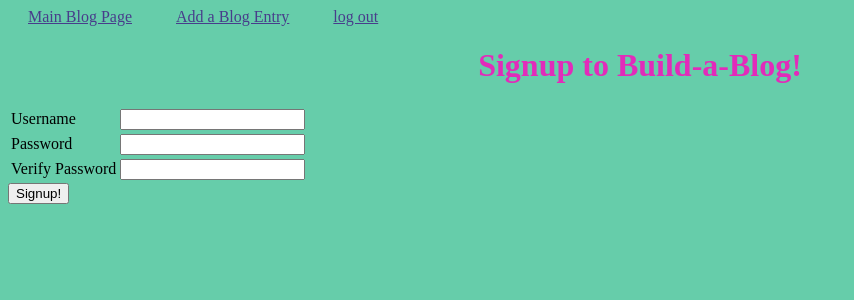
After one commit to LilZen/blogz, a Flask app: page /signup in a window 1280 px wide. The commit adds this page. Shown: the top 300 px of the page, without its empty margins (0-854 px from the left). Run offline with Flask 2, Linux system fonts and the light colour scheme.

Commit message:
updated login and signup

```diff
--- a/main.py
+++ b/main.py
@@ -1,11 +1,12 @@
-from flask import Flask, request, redirect, render_template
+from flask import Flask, request, redirect, render_template, session, flash
 from flask_sqlalchemy import SQLAlchemy
 
 app = Flask(__name__)
 app.config['DEBUG'] = True
-app.config['SQLALCHEMY_DATABASE_URI'] = 'mysql+pymysql://build-a-blog:buildablog@localhost:8889/build-a-blog'
+app.config['SQLALCHEMY_DATABASE_URI'] = 'mysql+pymysql://blogz:blogz@localhost:8889/blogz'
 app.config['SQLALCHEMY_ECHO'] = True
 db = SQLAlchemy(app)
+app.secret_key = 'y337kGcys&zP3B'
 
 
 class Blog(db.Model):
@@ -13,20 +14,38 @@ class Blog(db.Model):
     id = db.Column(db.Integer, primary_key=True)
     title = db.Column(db.String(120))
     body = db.Column(db.String(1000))
+    owner_id = db.Column(db.Integer, db.ForeignKey('user.id'))
 
-    def __init__(self, title, body):
+    def __init__(self, title, body, owner):
         self.title = title
         self.body = body
+        self.owner = owner
 
+class User(db.Model):
+
+    id = db.Column(db.Integer, primary_key=True)
+    username = db.Column(db.String(20))
+    password = db.Column(db.String(20))
+    blog = db.relationship('Blog', backref='owner')
+
+    def __init__(self, username, password):
+        self.username = username
+        self.password = password
+
+#@app.before_request
+#def require_login():
+#    allowed_routes = ['login', 'index','signup']
+#    if request.endpoint not in allowed_routes and 'username' not in session:
+#        return redirect('/login')
 
 @app.route('/blog')
 def index():
-
+    #goes to individual blog page
     if request.args:
         blog_id = request.args.get('id')
         myblog = Blog.query.get(blog_id)
         return render_template ('blog.html', myblog=myblog)
-
+    #Main blog page with full list of blogs
     else:
         completed_blogs = Blog.query.all()
         return render_template('blog.html', title="Build a Blog", completed_blogs=completed_blogs)
@@ -35,7 +54,7 @@ def index():
 def submit_post():
 
     blog = Blog.query.all()
-
+    #checks for blog title and blog body is filled out
     if request.method == 'POST':
         blog_title = request.form['blog_title']
         blog_body = request.form['blog_body']
@@ -51,7 +70,7 @@ def submit_post():
             blog_body_error = "Please write a blog."
 
         if not blog_title_error and not blog_body_error:
-            new_blog = Blog(blog_title, blog_body)
+            new_blog = Blog(blog_title, blog_body, owner)
             db.session.add(new_blog)
             db.session.commit()
 
@@ -62,5 +81,51 @@ def submit_post():
     else:
         return render_template('newpost.html', blog=blog)
 
+@app.route('/login', methods=['POST','GET'])
+def login():
+
+    if request.method == ['POST']:
+        username = request.form['username']
+        password = request.form['password']
+        user = User.query.filter_by(username=username).first()
+        #validate signin
+        if user and user.password == password:
+            session['username'] = username
+            flash("You are now logged into your build-a-blog")
+            return redirect ('/blog')
+        else:
+            flash('Invalid password or username','error')
+    else:
+        return render_template('login.html')
+
+@app.route('/signup', methods=['POST','GET'])
+def signup():
+
+    if request.method == ['POST']:
+        username = request.form['username']
+        password = request.form['password']
+        verify = request.form['verify']
+
+        # TODO - validate user's data
+
+        existing_user = User.query.filter_by(username=username).first()
+        if not existing_user:
+            new_user = User(username, password)
+            db.session.add(new_user)
+            db.session.commit()
+            session['username'] = username
+            return redirect('/newpost')
+        else:
+            # TODO - user better response messaging
+            return "<h1>Duplicate user</h1>"
+
+    else:
+        return render_template('signup.html')
+
+@app.route('/logout')
+def logout():
+    del session['username']
+    return redirect('/blog')
+
 if __name__ == '__main__':
     app.run()
--- a/templates/base.html
+++ b/templates/base.html
@@ -29,7 +29,16 @@
     <!-- navigation links -->
         <a href='/blog'>Main Blog Page</a>
         <a href='/newpost'>Add a Blog Entry</a>
+        <a href='/logout'>log out</a>
     </div>
+
+    {% with messages = get_flashed_messages(with_categories=True) %}
+    <ul>
+    {% for category,message in messages %}
+        <li class="{{category}}">{{message}}</li>
+    {% endfor %}
+    </ul>
+{% endwith %}
 
     {% block content %}
     {% endblock %}
--- a/templates/blog.html
+++ b/templates/blog.html
@@ -1,6 +1,7 @@
 {% extends "base.html" %}
 
 {% block content %}
+<a href='/login'>Login</a>
 <!-- List the blogs-->
   <h1>Build A Blog</h1>
   <hr />
--- /dev/null
+++ b/templates/signup.html
@@ -0,0 +1,28 @@
+{% extends "base.html" %}
+
+{% block content %}
+<h1>Signup to Build-a-Blog!</h1>
+<form action="/signup" method="POST">
+    <table>
+        <tr>
+            <td><label for="username">Username</label></td>
+            <td>
+                <input name="username" type="text" value="{{ username }}">
+            </td>
+        </tr>
+        <tr>
+            <td><label for="password">Password</label></td>
+            <td>
+                <input name="password" type="password">
+            </td>
+        </tr>
+        <tr>
+            <td><label for="verify">Verify Password</label></td>
+            <td>
+                <input name="verify" type="password">
+            </td>
+        </tr>
+    </table>
+    <input type="submit" value="Signup!">
+</form>
+{% endblock %}
```
Also changed, not shown: templates/login.html (added, +23 -0 lines), templates/page.html (deleted, +0 -7 lines), templates/index.html (added), templates/singleUser.html (added).
